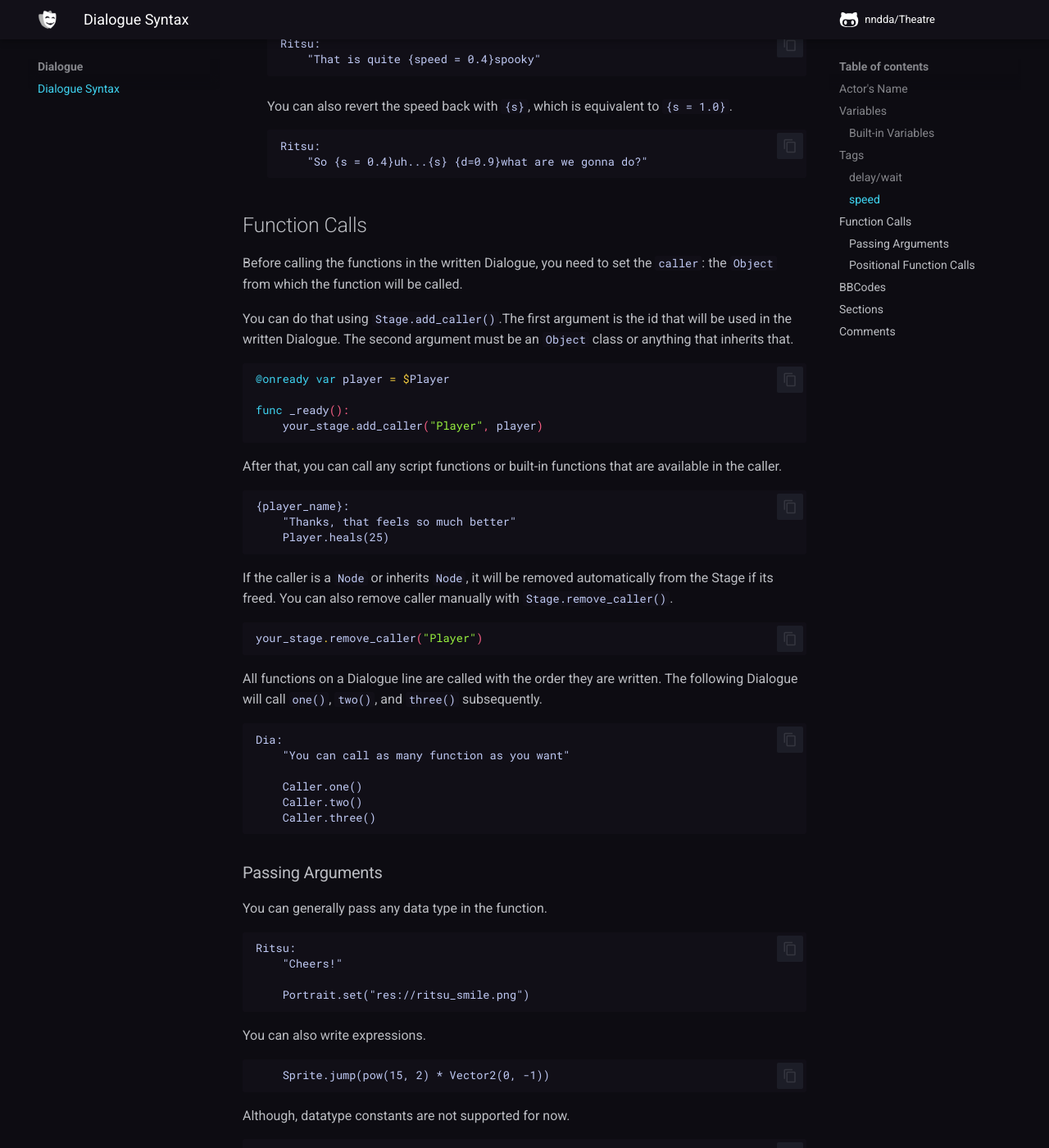
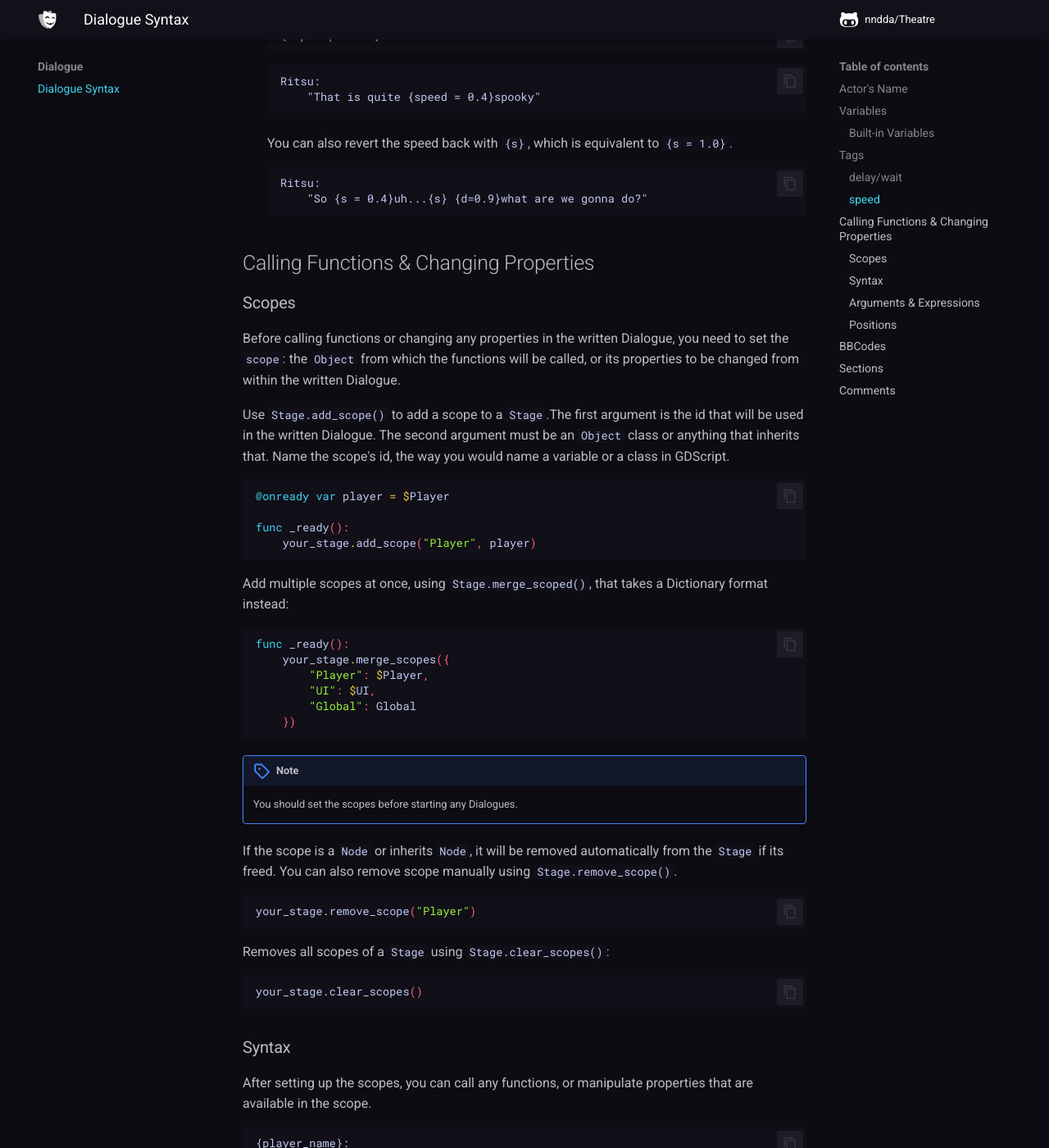
Before and after one commit to nndda/Theatre, an MkDocs documentation site: the page built from docs/class/dialogue/syntax.md, in a window 1280 px wide and 1400 px high, scrolled down 3233 px. Shown: the whole window at 82% size. Built offline with MkDocs 1.6.1 and Material for MkDocs 9.7.7, drawn with Linux system fonts in a browser that asks for light colours; comment, search, counter and statistics services are not loaded; some of the changed text lies outside the part shown.

Commit message:
Improve documentation & use the new syntax

````diff
--- a/docs/class/dialogue/syntax.md
+++ b/docs/class/dialogue/syntax.md
@@ -168,50 +169,89 @@ There are several built-in tags to fine-tune your Dialogue flows. Tags can have
         "So {s = 0.4}uh...{s} {d=0.9}what are we gonna do?"
     ```
 
-## Function Calls
+## Calling Functions & Changing Properties
 
-Before calling the functions in the written Dialogue, you need to set the `caller`: the `Object` from which the function will be called.
+### Scopes
 
-You can do that using `Stage.add_caller()`.The first argument is the id that will be used in the written Dialogue. The second argument must be an `Object` class or anything that inherits that.
+Before calling functions or changing any properties in the written Dialogue, you need to set the `scope`: the `Object` from which the functions will be called, or its properties to be changed from within the written Dialogue.
+
+Use `Stage.add_scope()` to add a scope to a `Stage`.The first argument is the id that will be used in the written Dialogue. The second argument must be an `Object` class or anything that inherits that. Name the scope's id, the way you would name a variable or a class in GDScript.
 
 ```gdscript
 @onready var player = $Player
 
 func _ready():
-    your_stage.add_caller("Player", player)
+    your_stage.add_scope("Player", player)
 ```
 
-After that, you can call any script functions or built-in functions that are available in the caller.
+Add multiple scopes at once, using `Stage.merge_scoped()`, that takes a Dictionary format instead:
+
+```gdscript
+func _ready():
+    your_stage.merge_scopes({
+        "Player": $Player,
+        "UI": $UI,
+        "Global": Global
+    })
+```
+
+!!! note
+    You should set the scopes before starting any Dialogues.
+
+If the scope is a `Node` or inherits `Node`, it will be removed automatically from the `Stage` if its freed. You can also remove scope manually using `Stage.remove_scope()`.
+
+```gdscript
+your_stage.remove_scope("Player")
+```
+
+Removes all scopes of a `Stage` using `Stage.clear_scopes()`:
+
+```gdscript
+your_stage.clear_scopes()
+```
+
+### Syntax
+
+After setting up the scopes, you can call any functions, or manipulate properties that are available in the scope.
+
 ```
 {player_name}:
-    "Thanks, that feels so much better"
     Player.heals(25)
+    "Thanks, that feels so much better."
 ```
-
-If the caller is a `Node` or inherits `Node`, it will be removed automatically from the Stage if its freed. You can also remove caller manually with `Stage.remove_caller()`.
-
-```gdscript
-your_stage.remove_caller("Player")
+```
+Ritsu:
+    UI.portrait = "ritsu_smile.png"
+    "Cheers!"
+```
+```
+Ritsu:
+    Global.friendship_lv = Global.friendship_lv + 1
+    "Yay!"
 ```
 
 All functions on a Dialogue line are called with the order they are written. The following Dialogue will call `one()`, `two()`, and `three()` subsequently.
+
 ```
 Dia:
-    "You can call as many function as you want"
-
-    Caller.one()
-    Caller.two()
-    Caller.three()
+    Scope.one()
+    Scope.two()
+    Scope.three()
+    "You can call as many functions as you want."
 ```
 
-### Passing Arguments
+### Arguments & Expressions
 
-You can generally pass any data type in the function.
+You can generally pass any data type as the function calls arguments, or as the property's value.
 ```
 Ritsu:
-    "Cheers!"
-
-    Portrait.set("res://ritsu_smile.png")
+    Inventory.add([ 'apple_pie', 'cupcake', 'muffin' ])
+    "Don't eat all of them at once~!"
+```
+```
+Thief:
+    Inventory.items = []
+    "I'll be taking that >:)"
 ```
 
 You can also write expressions.
@@ -219,13 +259,13 @@ You can also write expressions.
     Sprite.jump(pow(15, 2) * Vector2(0, -1))
 ```
 
-Although, datatype constants are not supported for now.
+Although, built-in constants are not supported for now.
 ```
-# Not supported:
+# ❌ Not supported:
     Button.set_color(Color.BLUE)
     Player.rotate(Vector.RIGHT)
 
-# Use these instead:
+# ✅ Use these instead:
     Button.set_color(Color("#0000FF"))
     Player.rotate(Vector2(0, 1))
 ```
@@ -234,61 +274,86 @@ Although, datatype constants are not supported for now.
     Write function calls (including all of its arguments) in a single line only!
 
     ```
-    # Not supported:
+    # ❌ Not supported:
         Portrait.set(
             "res://ritsu_angy.png"
         )
 
-    # Write function in a single line:
+    # ✅ Write function in a single line:
         Portrait.set("res://ritsu_smile.png")
     ```
 
-### Positional Function Calls
+### Positions
 
-Just like Dialogue tags, functions can also be called at specific point in the written Dialogue.
+Functions will be called, and properties will be set, when the `Dialogue` has rendered/reached the exact positions they were written on:
+
+```
+Actor:
+    Scope.foo()
+    "..."
+    Scope.bar()
+```
+
+In the `Dialogue` line above, the `foo()` function will be called immediately after the `Dialogue` progressed to this line. And the `bar()` function will be called after the whole `Dialogue` line has fully been rendered. The same also applies to setting properties.
+
+You can also place them in the middle of the `Dialogue` content.
+
 ```
 Dia:
     "Let me brighten up the room a little...{d = 1.1}
-    {0}
+        Background.set_brightness(1.0)
     there we go."
-
-    Background.set_brightness(1.0)
 ```
-
-The `{0}` tag indicates that it will call the first function: `Background.set_brightness(1.2)`. Use zero based index to call functions, based on their order.
-
-```
-# {0}
-    Caller.one()
-# {1}
-    Caller.two()
-# {2}
-    Caller.three()
-```
-
-The rest of the functions that are not called at a specific position will be called immediately.
-
 ```
 Ritsu:
-    "Such a lovely weather today!{d=0.9}
-    {1}
-        delay=1.5
-    {2}
-    I spoke too soon...."
-
-#   {0}
     Portrait.set("ritsu_smile.png")
 
-#   {1}
-    Environment.set_weather("storm")
-
-#   {2}
-    Portrait.set("ritsu_pissed.png")
+    "Such a lovely weather today!{d = 1.5}
+        Environment.set_weather("storm")
+        delay=1.5
+        Portrait.set("ritsu_pissed.png")
+    nevermind..."
 ```
 
 ## BBCodes
 
-Dialogue has partial supports for BBCodes: the `[img]` tag are not supported for now. `DialogueLabel` will _always_ have the `bbcode_enabled` property set to `true`. You can use BBCodes alongside variables and dialogue tags too.
+!!! warning
+    Dialogue has partial supports for BBCodes: the `[img]` tag are not supported for now.
+
+You can use BBCodes alongside variables and dialogue tags. `DialogueLabel` will _always_ have the `bbcode_enabled` property set to `true`.
+
+There's also several shorthand aliases for BBCode tags:
+
+| Shorthand    | BBCode tag         |
+| ------------ | ------------------ |
+| `[c]`, `[col]` | `[color]` |
+| `[bg]` | `[bgcolor]` |
+| `[fg]` | `[fgcolor]` |
+| `\[` | `[lb]` |
+| `\]` | `[rb]` |
+
+The escaped square brackets: `\[` and `\]`, are actually shorthands for `[rb]` and `[lb]`. So, rather than writing:
+
+```
+Dia:
+    "There are three main classes of the Theatre plugin:
+    [color=blue]Dialogue[/color],
+    [color=green]DialogueLabel[/color], &
+    [color=red]Stage[/color],
+    "
+```
+
+You can write:
+
+```
+Dia:
+    "There are three main classes of the Theatre plugin:
+    [c=blue]Dialogue[/c],
+    [c=green]DialogueLabel[/c], &
+    [c=red]Stage[/c],
+    "
+```
+
 
 ## Sections
 
````
Also changed, not shown: other parts of docs/class/dialogue/syntax.md (+1 -0 lines).
